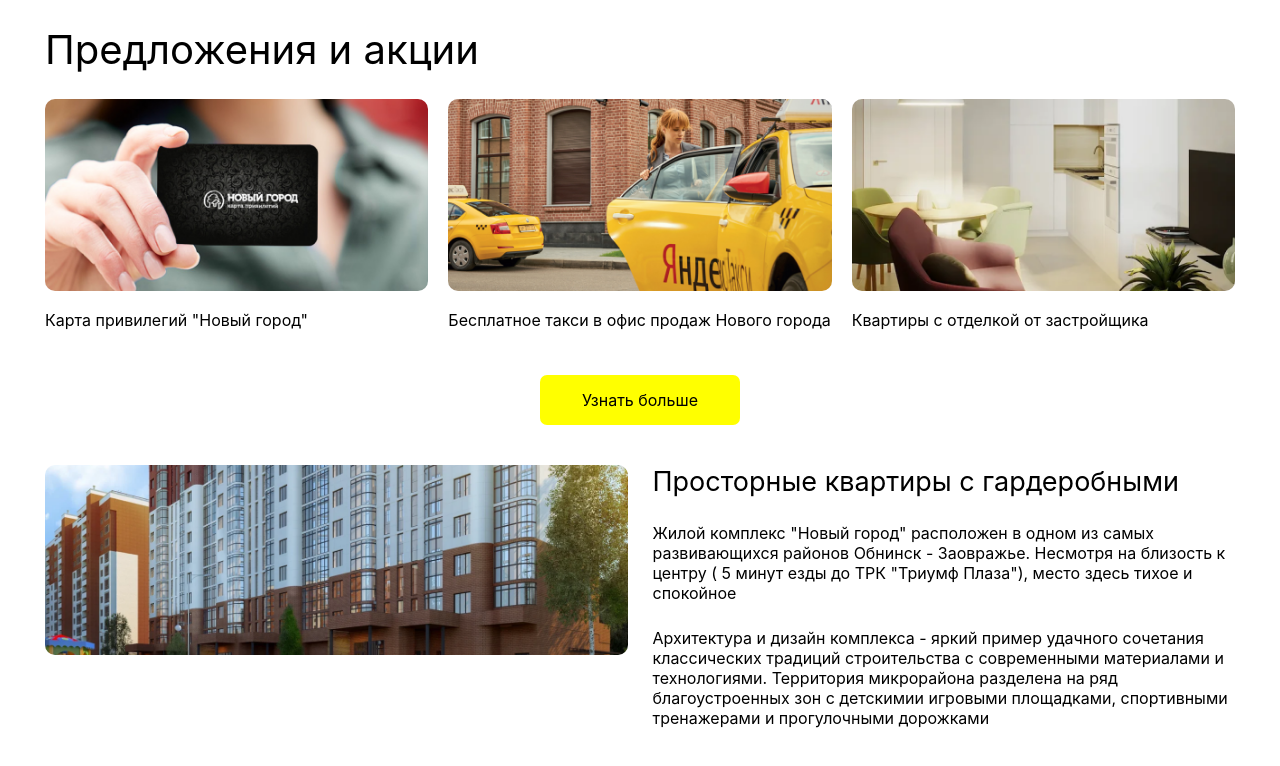
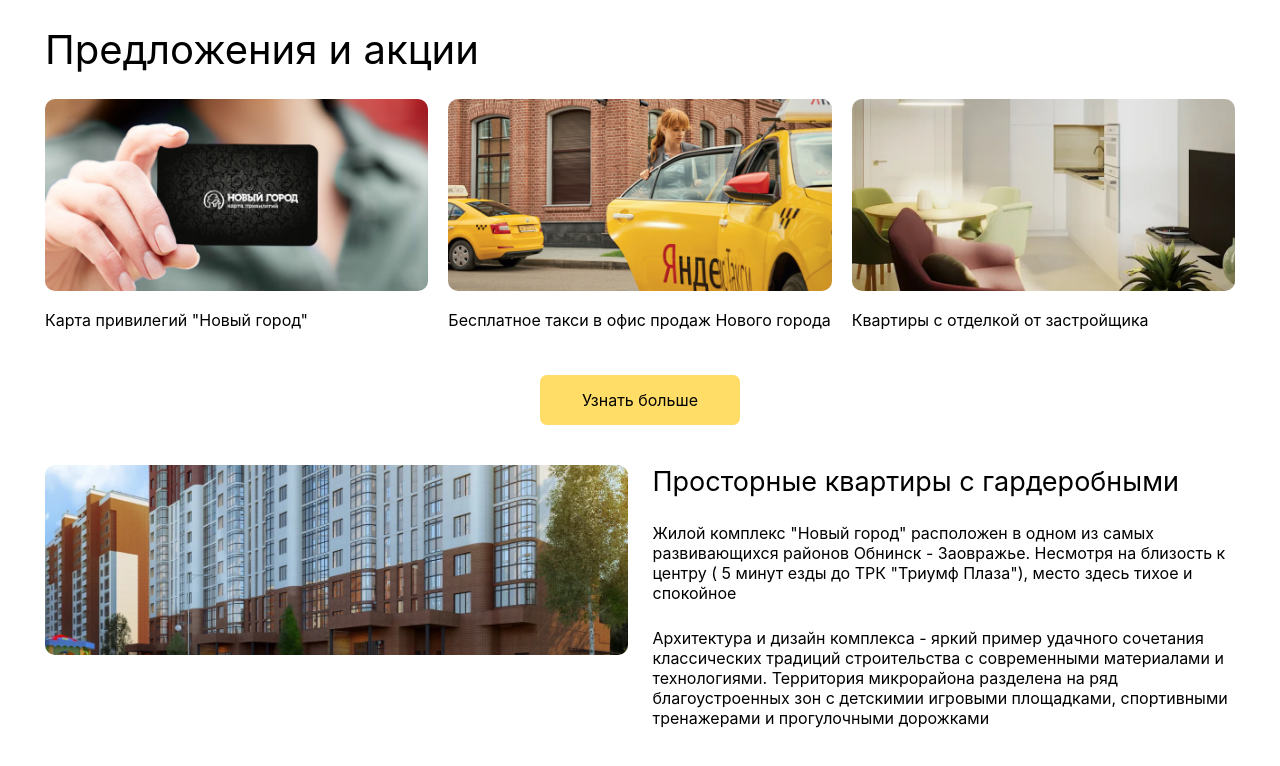
Before and after one commit to elizabetliber/remark_test_task, a Next.js app: page / in a window 1280 px wide. Shown: the top 766 px of the page. Built offline with nearby package versions, Linux system fonts and the light colour scheme.

Commit message:
add flex

```diff
--- a/styles/globals.css
+++ b/styles/globals.css
@@ -39,7 +39,7 @@
     padding-top: 15px;
     padding-right: 10px;
     padding-left: 10px;
-    background-color: yellow;
+    background-color: #FFDD66;
     margin-top: 45px;
     text-align: center;
     border-radius: 7px;
@@ -73,8 +73,7 @@
     margin-top: 40px;
     display: flex;
     max-width: 100%;
-    /*flex-direction: row;*/
-    flex-flow: row nowrap;
+    flex-direction: row;
 }
 .section__body-image {
     max-width: 100%;
@@ -100,3 +99,11 @@
 .news__item-date {
     margin-top: 25px;
 }
+@media (max-width: 320px) {
+    .section__body {
+        flex-direction: column;
+    }
+    .section__body-images{
+        margin-right: 0px;
+    }
+}
```
